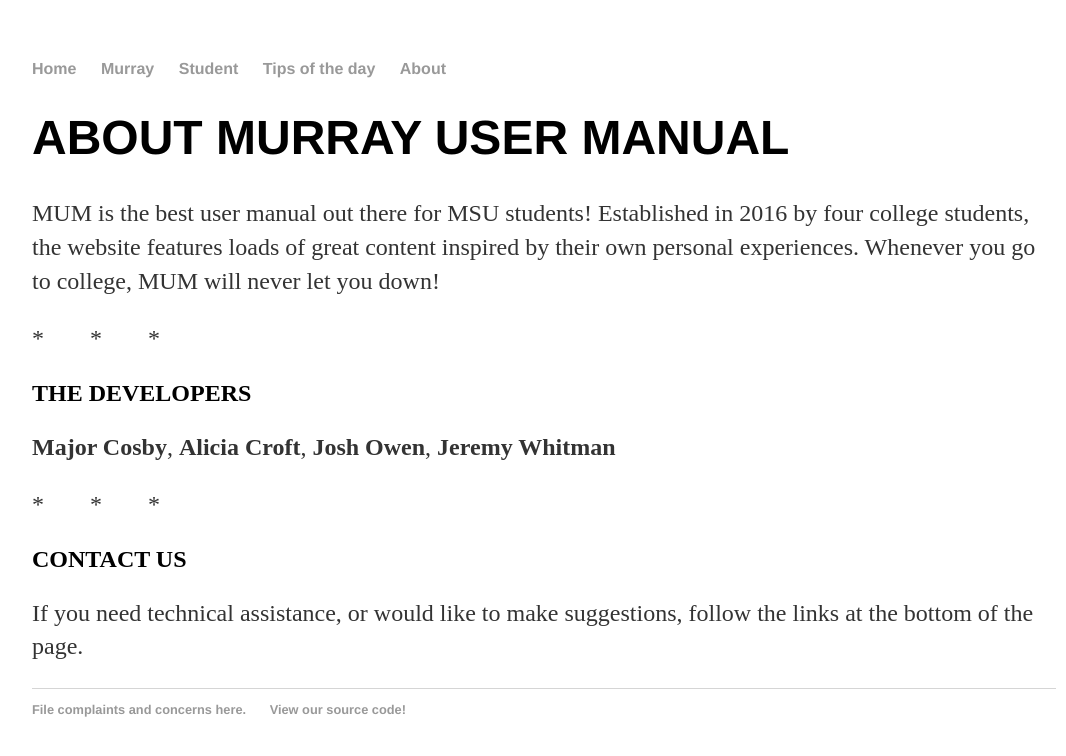
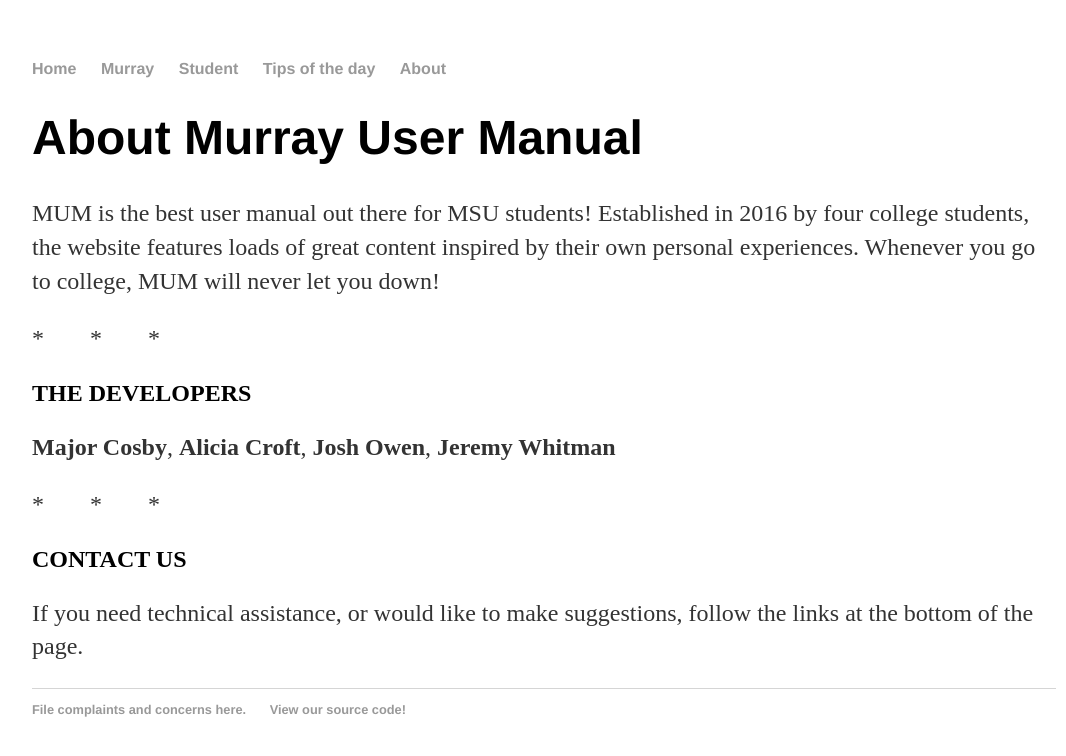
Before and after one commit to rowen2/rowen2.github.io, a Jekyll site: the page built from about/index.html, in a window 1280 px wide. Shown: the top 756 px of the page, without its empty margins (96-1162 px from the left). Built offline with Jekyll 4.4.1, drawn with Linux system fonts in a browser that asks for light colours.

```diff
--- a/about/index.html
+++ b/about/index.html
@@ -3,7 +3,7 @@ layout: default
 title: About (MUM)
 ---
 <div class="about">
-	<h1>ABOUT MURRAY USER MANUAL</h1>
+	<h1>About Murray User Manual</h1>
 	<p> MUM is the best user manual out there for MSU students! Established in 2016 by four college students, the website
 	features loads of great content inspired by their own personal experiences. Whenever you go to college,
 	MUM will never let you down!</p>
```
